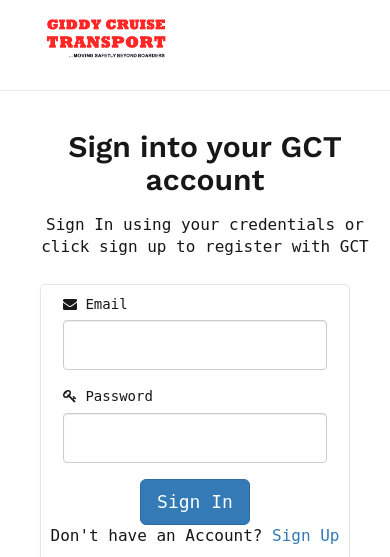
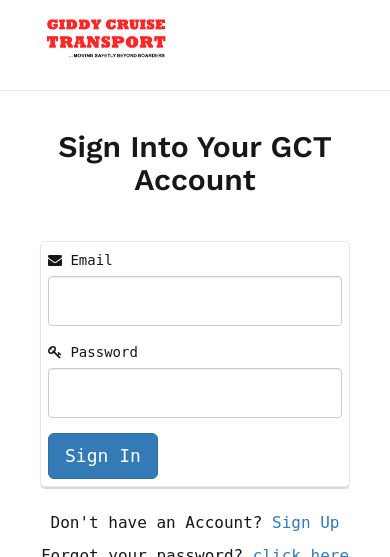
Before and after one commit to bhoyee/gct, a PHP site: page /sign.php in a window 390 px wide. Shown: the top 557 px of the page. Run offline with PHP 8.4, Linux system fonts and the light colour scheme; some libraries are stand-ins or nearby versions; grey boxes are pictures that could not be loaded.

Commit message:
updated sign-in UI

```diff
--- a/sign.php
+++ b/sign.php
@@ -5,10 +5,11 @@ require 'partials/_functions.php';
 $conn = db_connect();
 ?>
 
+<div class="container page-content">
+    <div class="row justify-content-center"> <!-- Centering content horizontally -->
+    <h4 class="page-title pt30 text-center">Sign Into Your GCT Account</h4>
+        <div class="col-md-6">
 
-    <div class="container page-content">
-        <h4 class="page-title pt30" style="margin-left:20px">Sign into your GCT account</h4>
-    <div>
 
             <?php
             if (isset($_POST['psend'])){
@@ -51,79 +52,46 @@ $conn = db_connect();
             }
             ?>
 
-
-
-<div class="row ">
-    <div class="col-md-6 col-sm-12 "style="margin: auto;">
-        <!-- <h5 class="content-header">Sign into your GCT account</h5> -->
-        <p class="text-center" style="margin-left:20px">Sign In using your credentials or click sign up to register with GCT</p>
-        <div class="col-md-12 item-features">
+            <div class="row">
+                <div class="col-md-12">
+                    <!-- Login Form -->
+                    <div class="item-features">
                         <form method="post" action="#" onsubmit="myFunction()">
-                <div class="col-md-12">
-
-                </div>
-                <div class="col-md-12">
                             <div class="form-group form-group-icon-left">
                                 <i class="fa fa-envelope input-icon input-icon-show"></i>
                                 <label for="email">Email</label>
                                 <input class="form-control" type="email" data-val="true" data-val-required="Email is required." id="email" name="email" value="" require />
                                 <span class="field-validation-valid" data-valmsg-for="email" data-valmsg-replace="true"></span>
                             </div>
-                </div>
-                <div class="col-md-12">
                             <div class="form-group form-group-icon-left">
                                 <i class="fa fa-key input-icon input-icon-show"></i>
                                 <label for="pwd">Password</label>
                                 <input class="form-control" type="password" data-val="true" data-val-required="Password is required is required." id="pwd" name="pwd" value="" require />
                                 <span class="field-validation-valid" data-valmsg-for="pwd" data-valmsg-replace="true"></span>
                             </div>
-                </div>
-
-
-                <div class="col-md-6">
-                </div>
-                            <div class="col-md-6 ">
-                               <div class="col-md-12 text-center">
                             <div class="form-actions">
-
                                 <button type="submit" class="btn btn-primary btn-lg" name="psend" id="psend">
                                     <i class="icon-ok icon-white"></i> Sign In
                                 </button>
-                                        <!-- <button type="reset" class="btn btn-warning btn-lg">
-                                            <i class="icon-refresh icon-black"></i> Clear
-                                        </button> -->
-                                    </div>
-
-                                        <!-- <button type="submit" class="btn btn-primary btn-lg">Book Now</button> -->
-                                </div>
-    </div>
-    <p>Don't have an Account? <a href="signup.php">Sign Up</a> </p>
-    <p>Forgot your password? <a href="fpwd.php">click here</a> </p>
-
                             </div>
                         </form>
                         <div id="loader"></div>
                     </div>
-
+                </div>
+                <div class="col-md-12">
+                    <p>Don't have an Account? <a href="signup.php">Sign Up</a></p>
+                    <p>Forgot your password? <a href="fpwd.php">click here</a></p>
+                </div>
+            </div>
+        </div>
+        <div class="col-md-6">
+            <!-- Image of lock key -->
+            <img src="https://cdn.masterlock.com/masterlock_eu/resources/img/images-library.jpg" alt="Lock Image" class="img-fluid">
+        </div>
+    </div>
 </div>
 
-
-</div>
-
-    </div>
-    <div style="clear:both"></div>
-
-    <script>
-	function myFunction() {
-	var spinner = $('#loader');
-	document.getElementById("loader").style.display = "inline"; // to undisplay
-	}
-	</script>
-    <div>
 <hr />
-
 <p align="center">
     Copyright © 2022 - Giddy Cruise Transport. All rights reserved. Powered by <a class="text-color bolded" target="_blank" href="https://giddyhost.com"> Giddy Host</a>
 </p>
-
-    </div>
```
Lines whose indentation alone changed are shown as unchanged.
